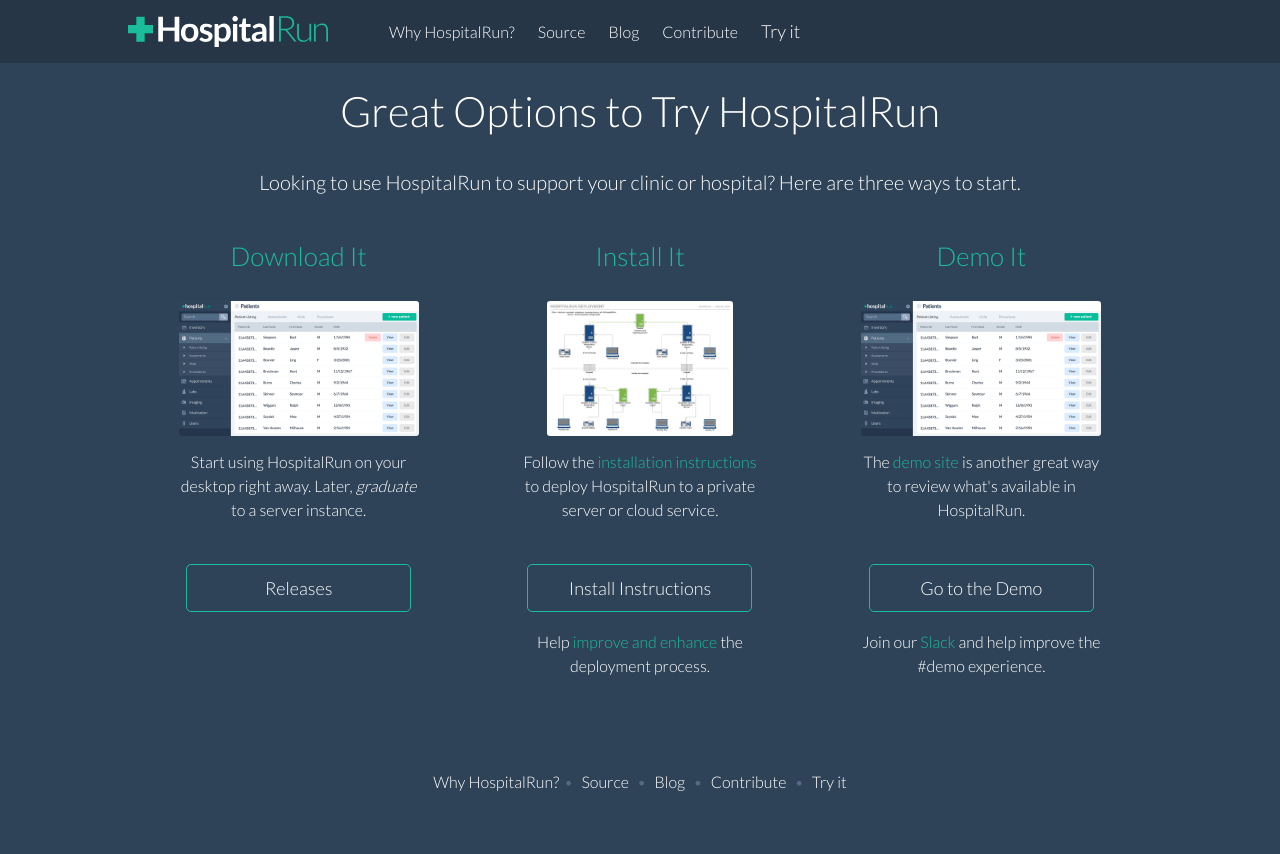
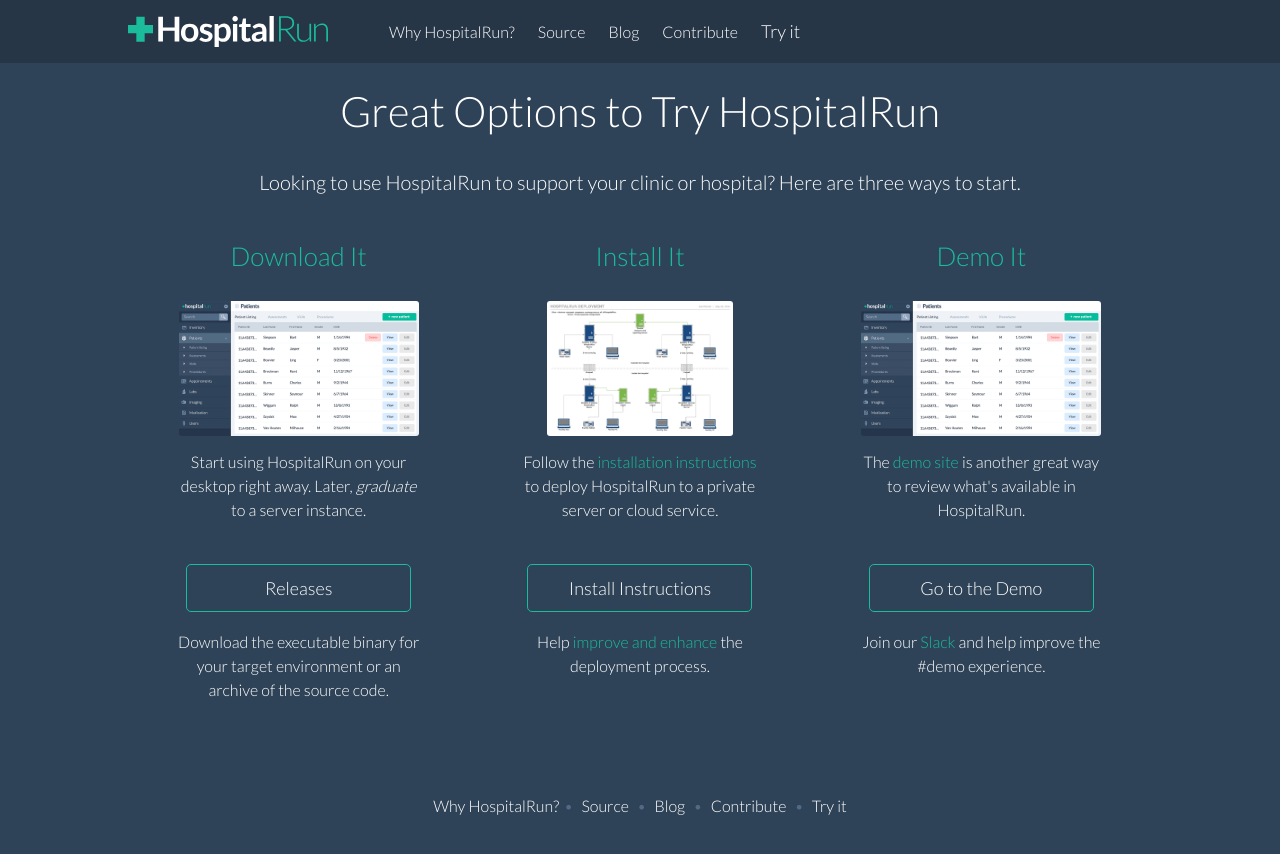
Before and after one commit to HospitalRun/hospitalrun.io, a Jekyll site: the page built from tryit/index.md, in a window 1280 px wide. Shown: the top 854 px of the page. Built offline with Jekyll 4.4.1, drawn with Linux system fonts in a browser that asks for light colours.

Commit message:
updated content

```diff
--- a/tryit/index.md
+++ b/tryit/index.md
@@ -17,6 +17,7 @@ layout: default
       </div>
       <p>Start using HospitalRun on your desktop right away. Later, <em>graduate</em> to a server instance.</p>
       <a href="https://github.com/HospitalRun/hospitalrun-frontend/releases/" class="cta secondary">Releases</a>
+      <p>Download the executable binary for your target environment or an archive of the source code.</p>
     </div>
 
     <div class="col-4">
```
